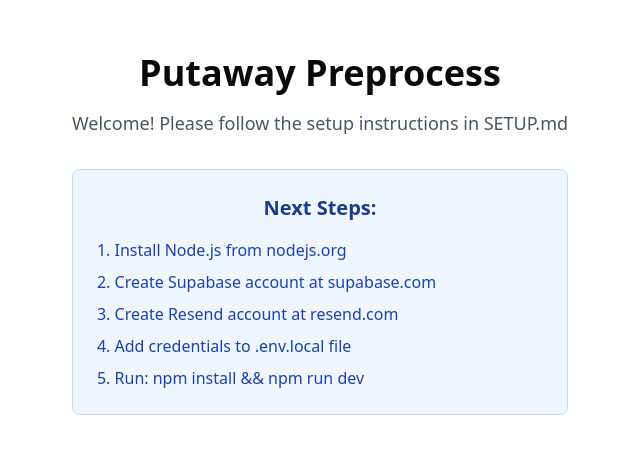
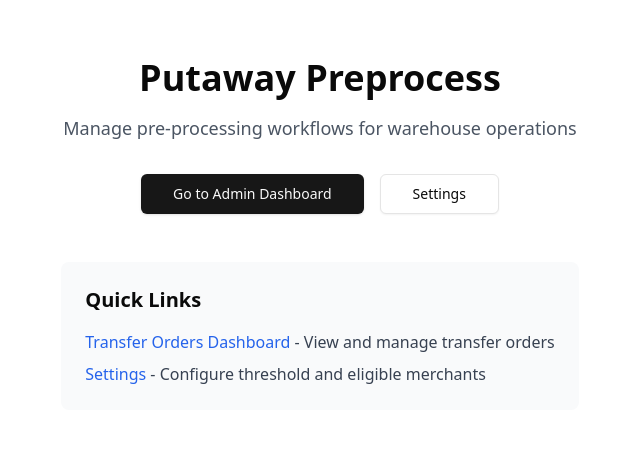
Before and after one commit to gauravgupta-ctrl/fc-putaway-preprocessing, a Next.js app: page / in a window 1280 px wide. Shown: the part 166-620 px from the top of the page, without its empty margins (320-960 px from the left). Built offline with nearby package versions, Linux system fonts and the light colour scheme.

Commit message:
Update home page and add current status documentation

```diff
--- a/app/page.tsx
+++ b/app/page.tsx
@@ -1,24 +1,42 @@
+import Link from 'next/link';
+import { Button } from '@/components/ui/button';
+
 export default function Home() {
   return (
     <main className="flex min-h-screen flex-col items-center justify-center p-24">
-      <div className="text-center">
+      <div className="text-center max-w-2xl">
         <h1 className="text-4xl font-bold mb-4">Putaway Preprocess</h1>
         <p className="text-lg text-gray-600 mb-8">
-          Welcome! Please follow the setup instructions in SETUP.md
+          Manage pre-processing workflows for warehouse operations
         </p>
-        <div className="bg-blue-50 border border-blue-200 rounded-lg p-6 max-w-2xl mx-auto">
-          <h2 className="text-xl font-semibold mb-4 text-blue-900">
-            Next Steps:
-          </h2>
-          <ol className="list-decimal list-inside text-left space-y-2 text-blue-800">
-            <li>Install Node.js from nodejs.org</li>
-            <li>Create Supabase account at supabase.com</li>
-            <li>Create Resend account at resend.com</li>
-            <li>Add credentials to .env.local file</li>
-            <li>Run: npm install && npm run dev</li>
-          </ol>
+        <div className="flex gap-4 justify-center">
+          <Link href="/admin/dashboard">
+            <Button size="lg">Go to Admin Dashboard</Button>
+          </Link>
+          <Link href="/admin/settings">
+            <Button size="lg" variant="outline">
+              Settings
+            </Button>
+          </Link>
+        </div>
+        <div className="mt-12 p-6 bg-gray-50 rounded-lg text-left">
+          <h2 className="text-xl font-semibold mb-4">Quick Links</h2>
+          <ul className="space-y-2 text-gray-700">
+            <li>
+              <a href="/admin/dashboard" className="text-blue-600 hover:underline">
+                Transfer Orders Dashboard
+              </a>{' '}
+              - View and manage transfer orders
+            </li>
+            <li>
+              <a href="/admin/settings" className="text-blue-600 hover:underline">
+                Settings
+              </a>{' '}
+              - Configure threshold and eligible merchants
+            </li>
+          </ul>
         </div>
       </div>
     </main>
-  )
+  );
 }
```
Also changed, not shown: 1 other file (tests, documents, lock files or other folders).
